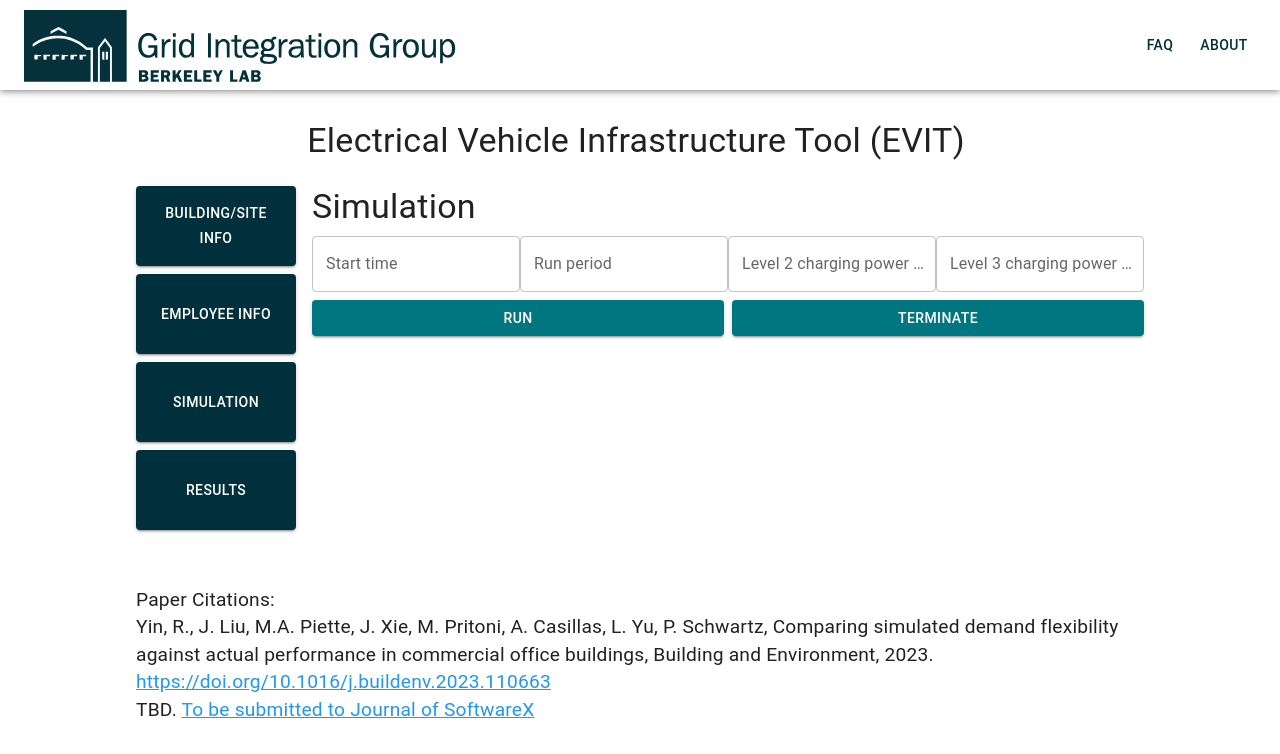
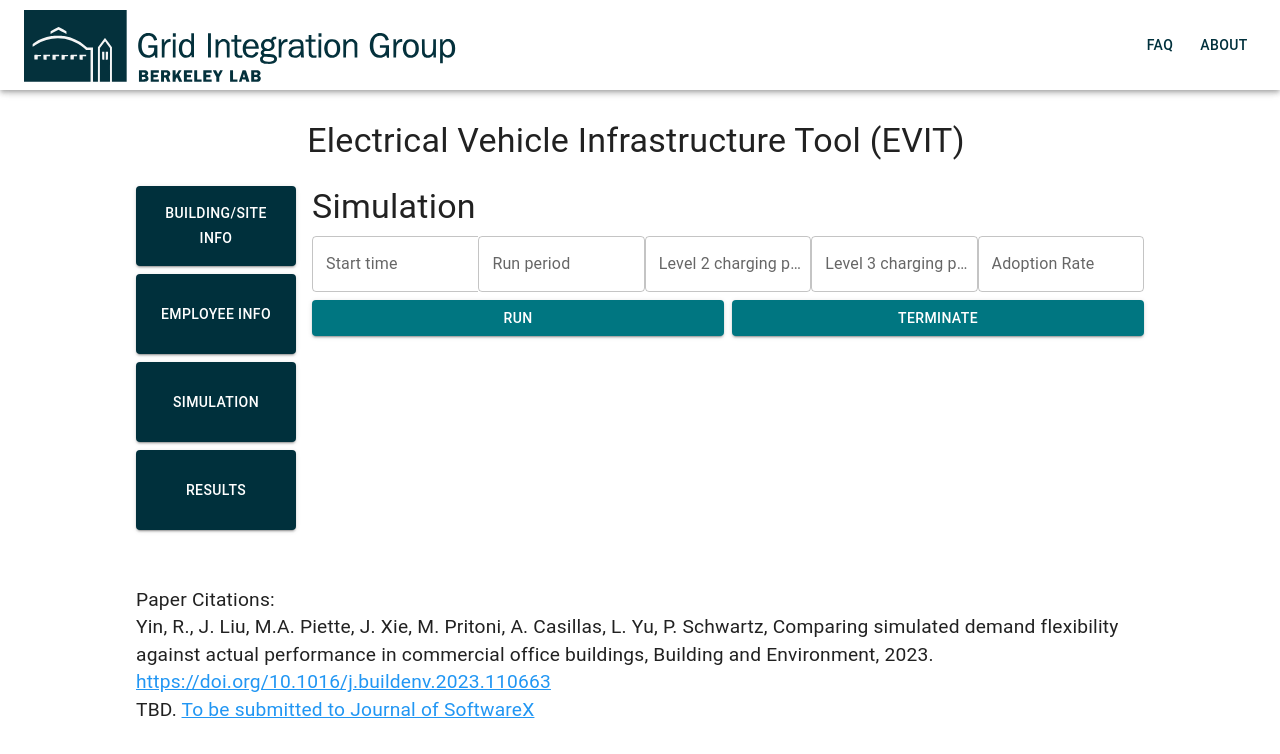
Before and after one commit to rongxinyin/ev-infrastructure-tool, a React (Create React App) app in the folder client/: page / in a window 1280 px wide. Both pictures are taken after a click on the button "SIMULATION". Shown: the top 754 px of the page. Built offline with nearby package versions, Linux system fonts and the light colour scheme.

Commit message:
fix path and sim input

```diff
--- a/client/src/components/Simulation.js
+++ b/client/src/components/Simulation.js
@@ -18,12 +18,11 @@ export default function Simulation() {
         </Typography>
         <Box bgcolor="primary.white" sx={{ marginLeft: 0 }}>
           <Grid container spacing={0} sx={{ paddingLeft: 0 }}>
-            <Grid item xs={3}>
+            <Grid item xs={2.4}>
               <LocalizationProvider dateAdapter={AdapterDayjs}>
                 <DemoContainer components={["TimePicker"]}>
                   <TimePicker
                     label="Start time"
-                    fullWidth
                     // value={} TODO
                     name="startTime"
                     // onChange={(newValue) =>
@@ -34,7 +33,7 @@ export default function Simulation() {
                 </DemoContainer>
               </LocalizationProvider>
             </Grid>
-            <Grid item xs={3}>
+            <Grid item xs={2.4}>
               <TextField
                 id="outlined-basic"
                 label="Run period"
@@ -44,7 +43,7 @@ export default function Simulation() {
                 type="number"
               />
             </Grid>
-            <Grid item xs={3}>
+            <Grid item xs={2.4}>
               <TextField
                 id="outlined-basic"
                 label="Level 2 charging power (kW)"
@@ -54,10 +53,20 @@ export default function Simulation() {
                 sx={textFieldSX}
               />
             </Grid>
-            <Grid item xs={3}>
+            <Grid item xs={2.4}>
               <TextField
                 id="outlined-basic"
                 label="Level 3 charging power (kW)"
+                variant="outlined"
+                fullWidth
+                type="number"
+                sx={textFieldSX}
+              />
+            </Grid>
+            <Grid item xs={2.4}>
+              <TextField
+                id="outlined-basic"
+                label="Adoption Rate"
                 variant="outlined"
                 fullWidth
                 type="number"
```
Also changed, not shown: 1 other file (tests, documents, lock files or other folders).
